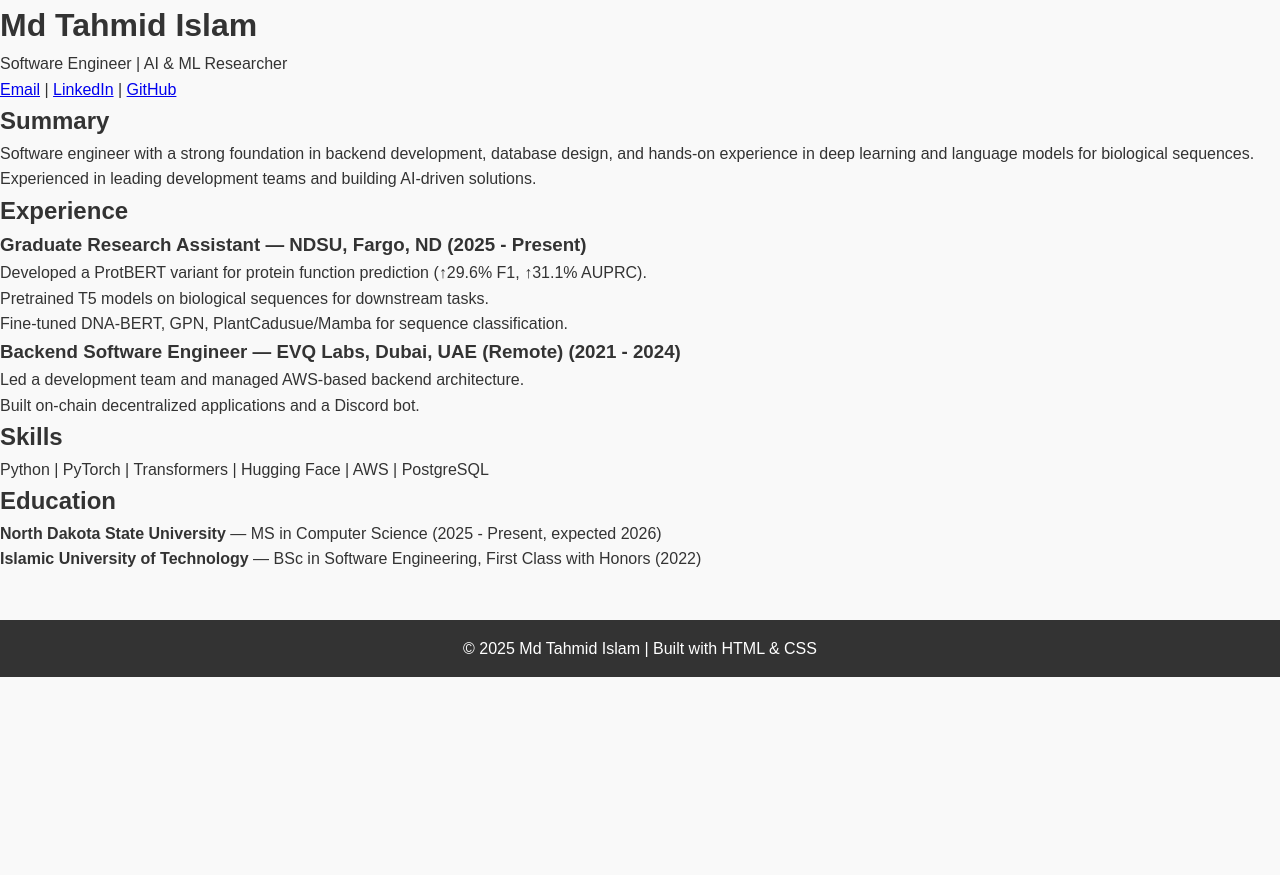
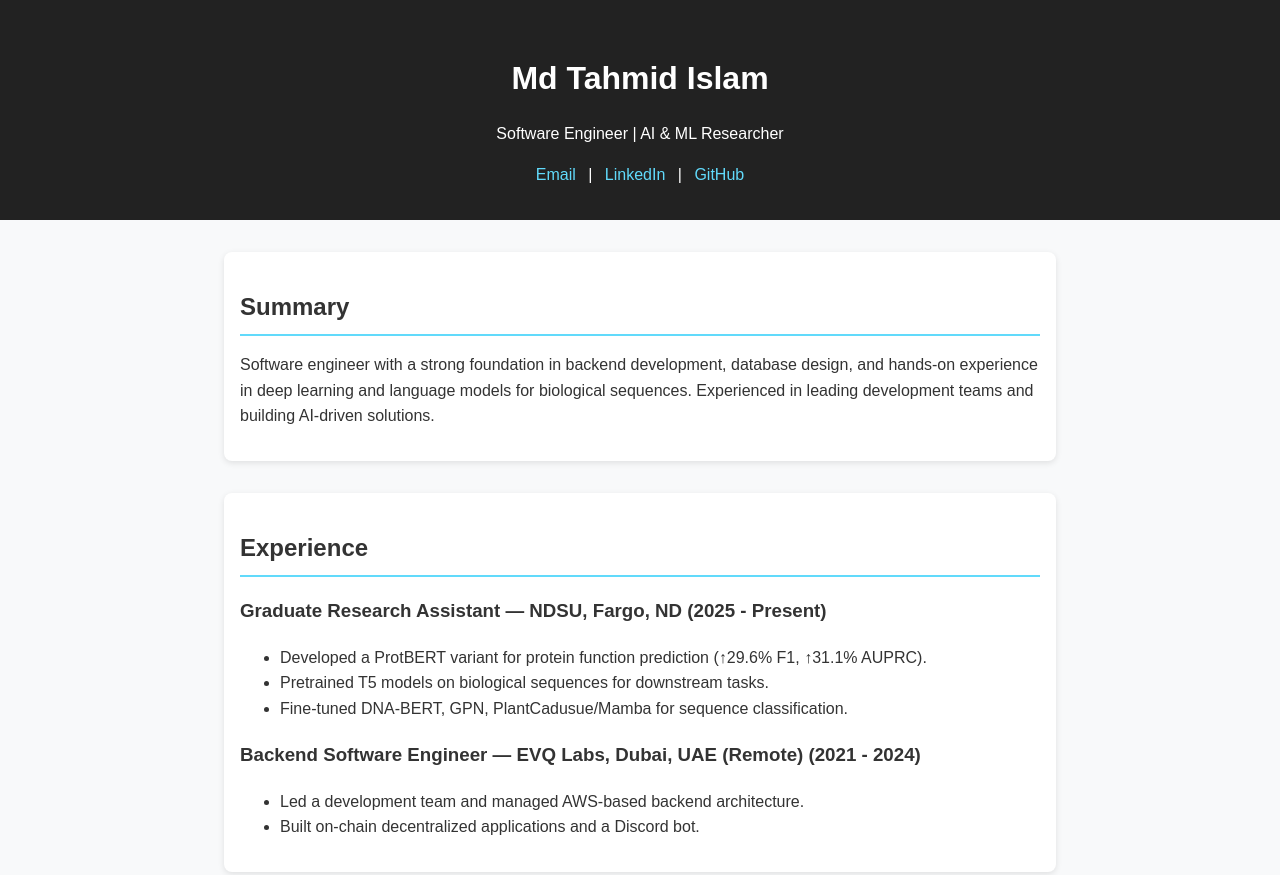
Before and after one commit to tahmid1234/tahmid1234.github.io, a plain HTML site: page index.html in a window 1280 px wide. Shown: the top 875 px of the page. Before the commit the page ends 800 px from the top, so only its background shows below. Drawn offline with Linux system fonts and the light colour scheme.

Commit message:
Homepage Customization - Update style.css

```diff
--- a/style.css
+++ b/style.css
@@ -1,64 +1,52 @@
-/* General reset */
-* {
+body {
+  font-family: Arial, sans-serif;
   margin: 0;
   padding: 0;
-  box-sizing: border-box;
+  background: #f8f9fa;
+  color: #333;
+  line-height: 1.6;
 }
 
-body {
-  font-family: Arial, sans-serif;
-  line-height: 1.6;
-  background-color: #f9f9f9;
-  color: #333;
+.header {
+  text-align: center;
+  padding: 2rem;
+  background: #222;
+  color: #fff;
 }
 
-/* Navigation */
-nav {
-  background: #333;
-  color: #fff;
-  padding: 1em;
+.header h1 {
+  margin-bottom: 0.5rem;
 }
 
-nav ul {
-  list-style: none;
-  display: flex;
-  justify-content: center;
-  gap: 2em;
+.links a {
+  color: #61dafb;
+  margin: 0 0.5rem;
+  text-decoration: none;
 }
 
-nav a {
-  color: #fff;
-  text-decoration: none;
-  font-weight: bold;
+section {
+  max-width: 800px;
+  margin: 2rem auto;
+  padding: 1rem;
+  background: #fff;
+  border-radius: 8px;
+  box-shadow: 0 2px 6px rgba(0,0,0,0.1);
 }
 
-nav a:hover,
-nav a.active {
-  text-decoration: underline;
+section h2 {
+  border-bottom: 2px solid #61dafb;
+  padding-bottom: 0.5rem;
+  margin-bottom: 1rem;
 }
 
-/* Hero section */
-.hero {
-  padding: 4em;
-  text-align: center;
-  background: #e3e3e3;
+.job {
+  margin-bottom: 1rem;
 }
 
-.hero h1 {
-  font-size: 2.5rem;
-  margin-bottom: 0.5em;
+footer {
+  text-align: center;
+  padding: 1rem;
+  background: #222;
+  color: #fff;
+  margin-top: 2rem;
 }
-
-.hero p {
-  font-size: 1.2rem;
-  color: #555;
-}
-
-/* Footer */
-footer {
-  margin-top: 3em;
-  padding: 1em;
-  text-align: center;
-  background: #333;
-  color: #fff;
-}
```
